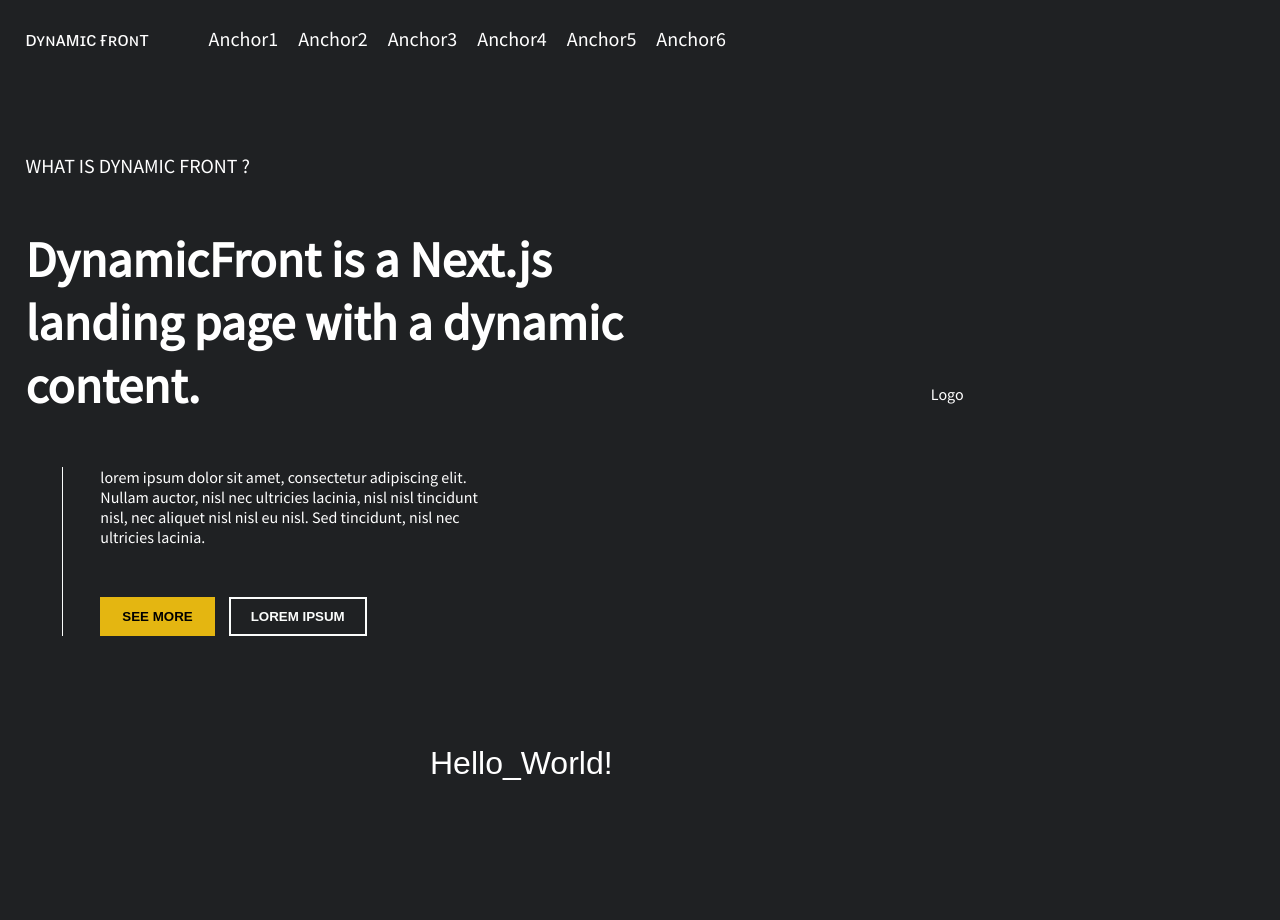
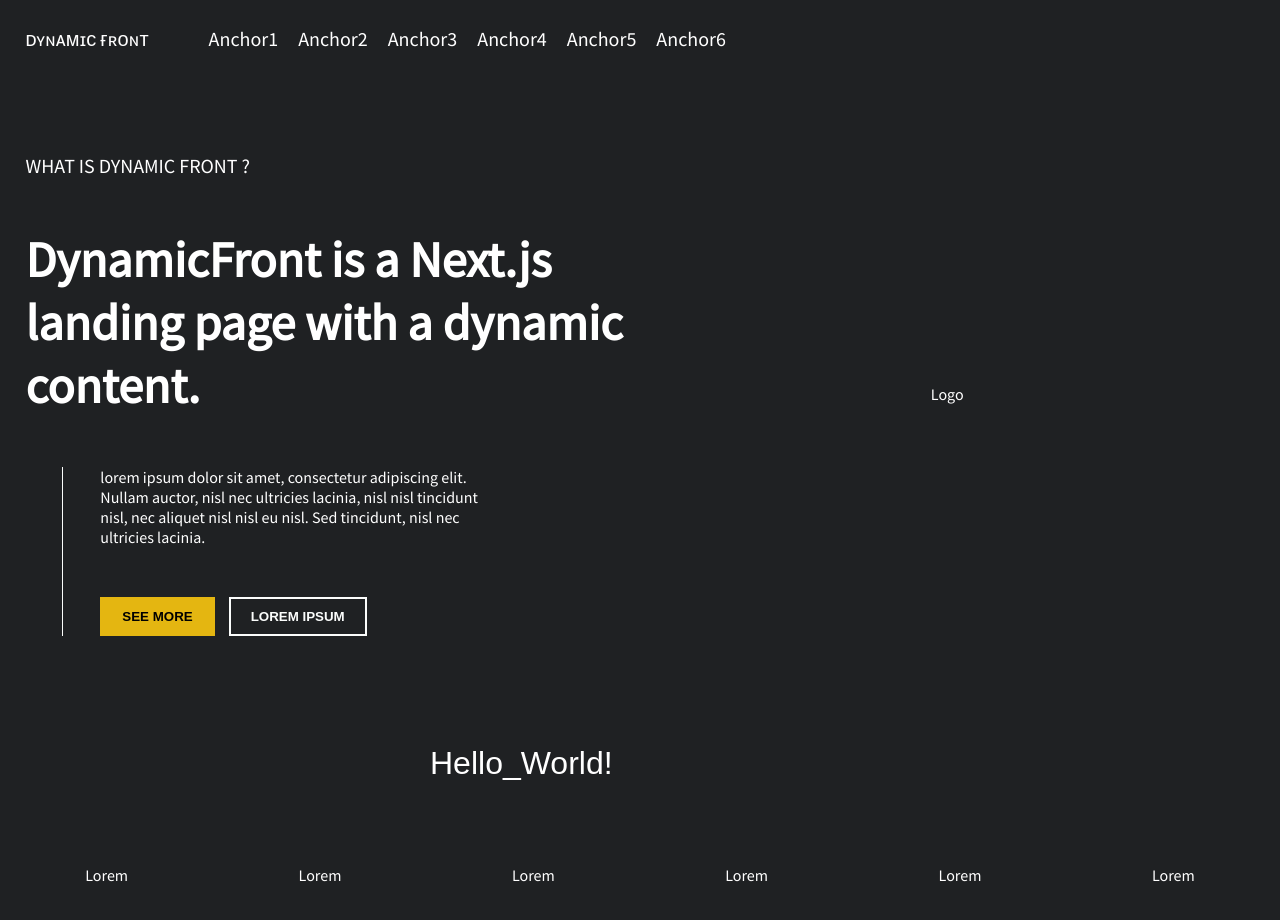
Before and after one commit to Nekall/Dynamic-front, a Next.js app: page / in a window 1280 px wide. Shown: the top 920 px of the page. Before the commit the page ends 814 px from the top, so only its background shows below. Built offline with nearby package versions, Linux system fonts and the light colour scheme.

Commit message:
feat: add footer

```diff
--- /dev/null
+++ b/src/components/Footer/index.tsx
@@ -0,0 +1,19 @@
+// Syles
+import styles from "./styles.module.scss";
+
+const Footer = () => {
+  return (
+    <footer className={styles.__footer}>
+      <ul>
+        <li>Lorem</li>
+        <li>Lorem</li>
+        <li>Lorem</li>
+        <li>Lorem</li>
+        <li>Lorem</li>
+        <li>Lorem</li>
+      </ul>
+    </footer>
+  );
+};
+
+export default Footer;
--- /dev/null
+++ b/src/components/Footer/styles.module.scss
@@ -0,0 +1,13 @@
+.__footer{
+    width: 100%;
+    padding: 4% 0;
+
+    ul{
+        display: flex;
+        justify-content: space-around;
+
+        li{
+            list-style: none;
+        }
+    }
+}
--- a/src/pages/index.tsx
+++ b/src/pages/index.tsx
@@ -5,6 +5,7 @@ import Head from "next/head"
 // Components
 import Navbar from "@/components/Navbar";
 import Hero from "@/components/Hero";
+import Footer from "@/components/Footer";
 
 // Styles
 import styles from "@/styles/Home.module.scss";
@@ -44,6 +45,7 @@ const Home = ({data}: any) => {
           <input className={styles.title} type="text" value={title} onChange={(e)=>setTitle(e.target.value)} />
           <input type="submit" hidden />
         </form>
+        <Footer />
       </main>
     </>
   )
```
